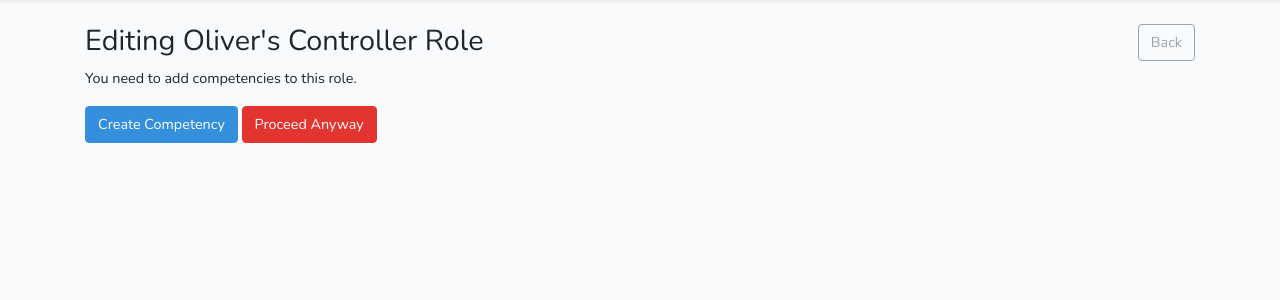
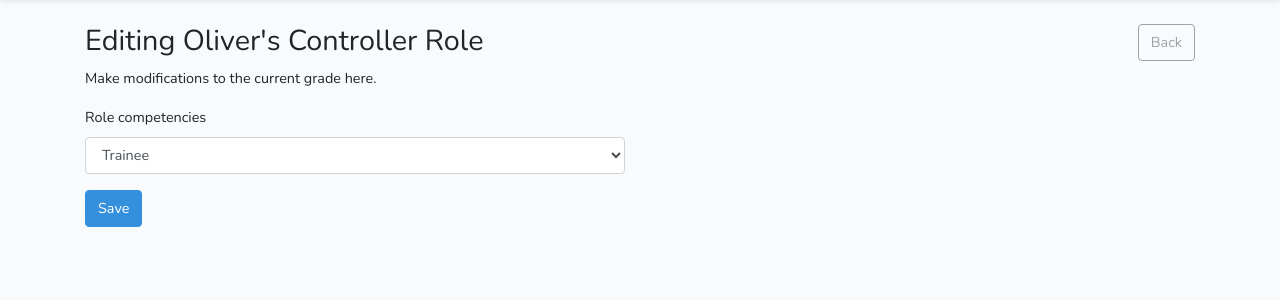
Before and after one commit to oliverearl/railrota, a Laravel app: page /roles/1/edit in a window 1280 px wide. Shown: the part 55-355 px from the top of the page. Run offline with Laravel 8, Linux system fonts and the light colour scheme; a user stored in the database is signed in; data comes from the database, SQL or seed files in the repository; tables that the repository leaves empty hold one stand-in row (values such as "Sample post").

Commit message:
bug: bugfixes for roletypes with 0 defined competencies

```diff
--- a/project/resources/views/role/edit.blade.php
+++ b/project/resources/views/role/edit.blade.php
@@ -18,7 +18,7 @@
 @section('route')
     <div class="row">
         <section class="col-lg-6">
-            @if (!is_null($role->competency_id))
+            @if (!$competencies->isEmpty())
             <p>Make modifications to the current grade here.</p>
             <form action="{{ route('roles.update', $role->id) }}" method="POST" class="form-group">
                 @method('patch')
@@ -41,9 +41,9 @@
                 </div>
             </form>
             @else
-                <p>You need to add competencies to this role.</p>
+                <p>This role type has no set competencies. You need to add one.</p>
                 <a class="btn btn-primary" href="{{ route('role_competencies.create') }}">Create Competency</a>
-                <a class="btn btn-danger" href="{{ route('role_types.index') }}">Proceed Anyway</a>
+                <a class="btn btn-danger" href="{{ route('roles.index') }}">Proceed Anyway</a>
             @endif
         </section>
     </div>
--- a/project/resources/views/user/edit.blade.php
+++ b/project/resources/views/user/edit.blade.php
@@ -52,7 +52,11 @@
                         </thead>
                         <tr>
                             <td><a href="{{ route('role_types.show', $role->role_type->id) }}">{{ $role->role_type->name }}</a></td>
-                            <td><a href="{{ route('role_competencies.show', $role->role_competency->id) }}">{{ $role->role_competency->name }}</a></td>
+                            @if (!is_null($role->role_competency))
+                                <td><a href="{{ route('role_competencies.show', $role->role_competency->id) }}">{{ $role->role_competency->name }}</a></td>
+                            @else
+                                <td><em>No Competency Assigned</em></td>
+                            @endif
                             <td><a class="form-group btn btn-primary" href="{{ route('roles.edit', $role->id) }}">Edit</a></td>
                             <td>
                                 <form id="delete_role_{{ $role->id }}" action="{{ route('roles.destroy', $role->id) }}" method="POST">
```
